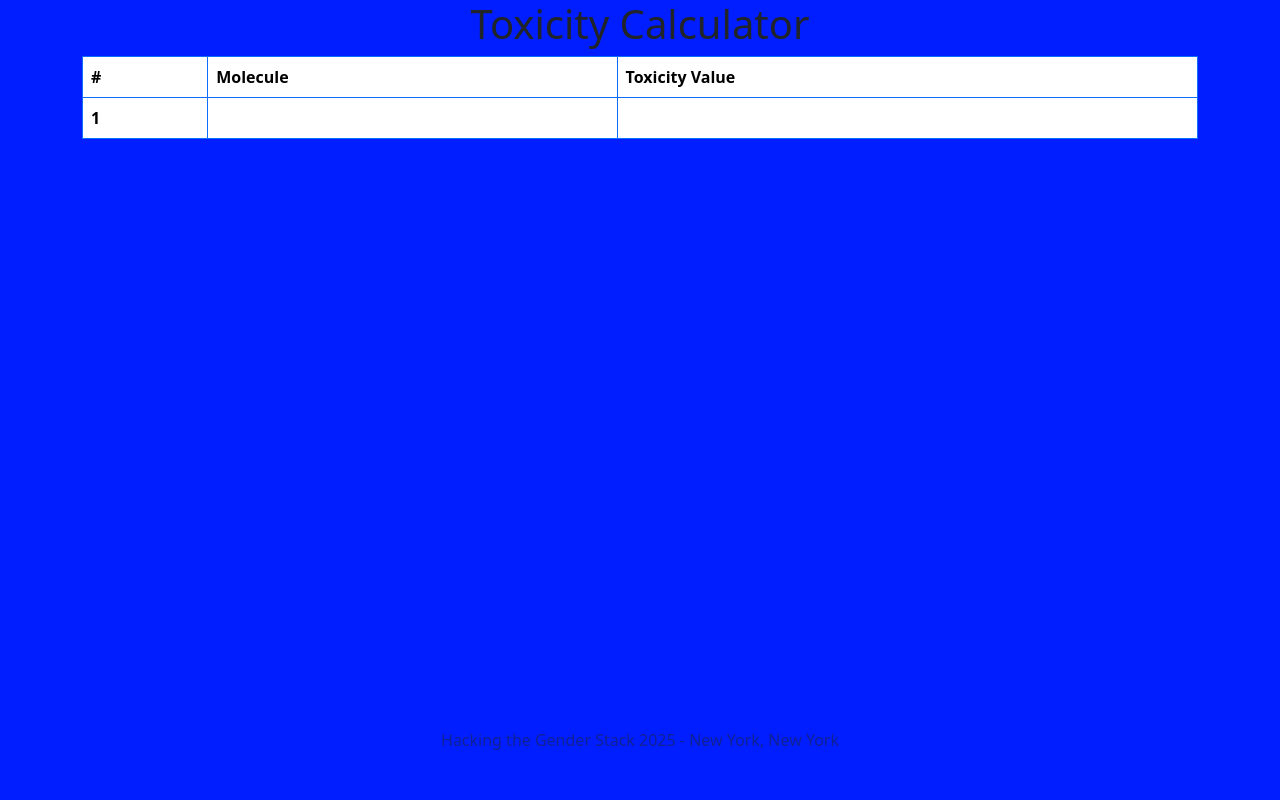
After one commit to ridasohail92/antigen, a Flask app: page /toxicity/ in a window 1280 px wide. The commit adds this page. Run offline with Flask 3, Linux system fonts and the light colour scheme; lists and menus that the app fills with data are empty.

Commit message:
checkpoint for table creation and second page

```diff
--- a/app.py
+++ b/app.py
@@ -6,3 +6,7 @@ app = Flask(__name__)
 @app.route("/", methods=["GET"])
 def root():
     return render_template("base.html")
+
+@app.route('/toxicity/')
+def toxicity():
+    return render_template('toxicity.html')
--- /dev/null
+++ b/static/style.css
@@ -0,0 +1,6 @@
+body {
+  background-color:rgb(0, 30, 255);
+}
+h1 {
+  text-align: center;
+}
--- a/templates/base.html
+++ b/templates/base.html
@@ -46,7 +46,6 @@
         {% block footer %}
           <footer class="d-flex flex-column align-items-center fs-6 text-body-tertiary py-5">
             <span>Hacking the Gender Stack 2025 - New York, New York</span>
-            <span>Copyright &copy; Schrodinger Inc. 2025</span>
           </footer>
         {% endblock footer %}
 
--- /dev/null
+++ b/templates/toxicity.html
@@ -0,0 +1,23 @@
+{% extends "base.html" %}
+
+{% block content %}
+      <link rel="stylesheet" href='{{ url_for("static", filename="style.css") }}'/>
+      <h1>Toxicity Calculator</h1>
+      <table class="table table-bordered border-primary">
+        <thead>
+          <tr>
+            <th scope="col">#</th>
+            <th scope="col">Molecule</th>
+            <th scope="col">Toxicity Value</th>
+          </tr>
+        </thead>
+        <tbody>
+            <tr>
+              <th scope="row">1</th>
+              <td></td>
+              <td></td>
+            </tr>
+            <!--Needs a Loop-->
+        </tbody>
+      </table>
+{% endblock content %}
```
